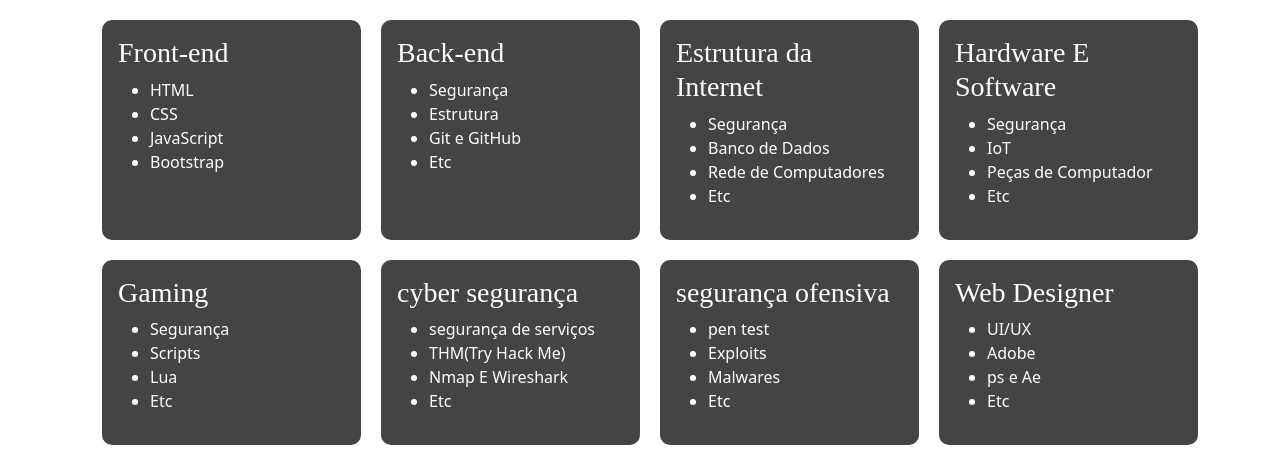
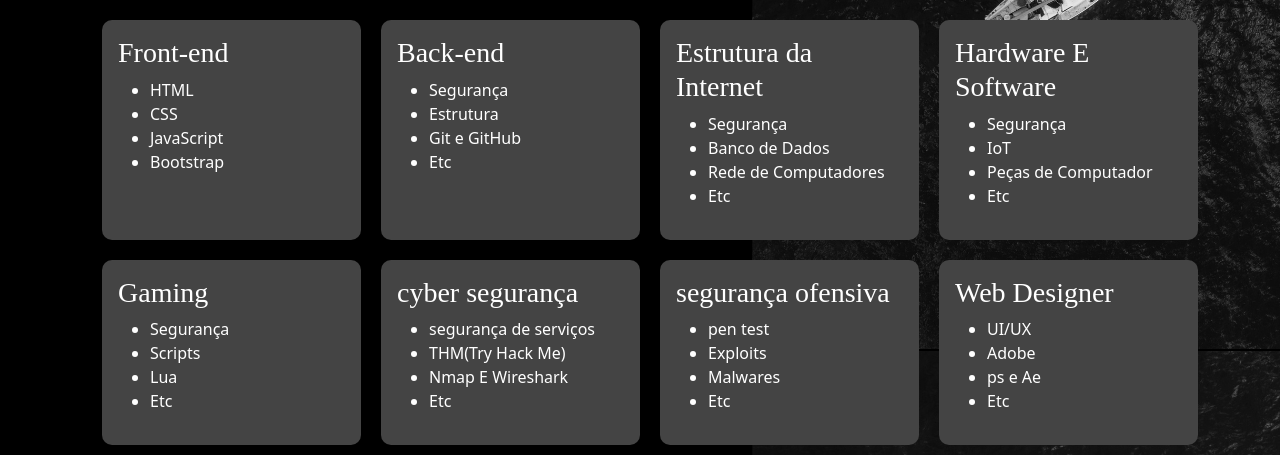
Before and after one commit to eolouiszz/portfolio, a plain HTML site: page portfolio/index.html in a window 1280 px wide. Shown: the part 417-872 px from the top of the page. Drawn offline with nearby package versions, Linux system fonts and the light colour scheme; the site is published under a folder, as on GitHub Pages, so addresses that start at the root find nothing; a web font is replaced by a local one.

Commit message:
Update index.html

```diff
--- a/portfolio/index.html
+++ b/portfolio/index.html
@@ -17,7 +17,8 @@
     body {
     background: linear-gradient(to right, black, #5555);
     margin-left: 20px;
-    background-image: url('/Design sem nome.png');
+    background-image: url("Design sem nome.png");
+
 }
 
 
```
